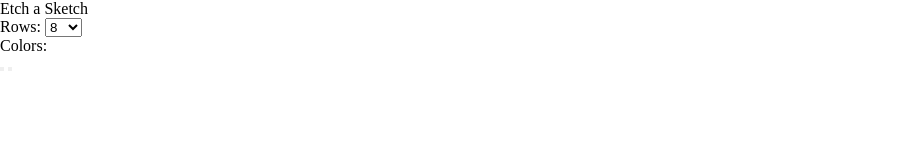
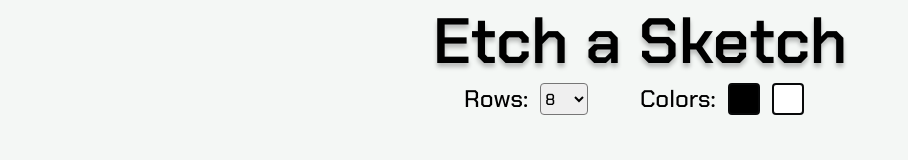
Before and after one commit to rwxdan/etch-a-sketch, a plain HTML site: page index.html in a window 1280 px wide. Shown: the whole page, without its empty margins (0-908 px from the left). Drawn offline with Linux system fonts and the light colour scheme.

Commit message:
Add top page style

```diff
--- a/style.css
+++ b/style.css
@@ -14,6 +14,7 @@
 html,
 body {
 	height: 100%;
+	background-color: var(--bg-clr);
 }
 
 *,
@@ -27,3 +28,59 @@
 	padding: 0;
 	font-style: inherit;
 }
+
+main {
+	font-family: var(--fn);
+	display: flex;
+	flex-direction: column;
+	align-items: center;
+}
+
+.title {
+	font-weight: var(--fn-ttl-w);
+	font-size: 4rem;
+	text-shadow: 0px 4px 4px rgba(0, 0, 0, 0.25);
+}
+
+.cnt {
+	display: flex;
+	width: 22rem;
+}
+
+.cnt.left,
+.cnt.right {
+	gap: 12px;
+	flex: auto;
+}
+
+.ind {
+	font-size: 24px;
+	font-weight: var(--fn-pr-w);
+}
+
+select {
+	font-family: var(--fn);
+	font-weight: var(--fn-pr-w);
+	font-size: 1rem;
+	width: 3rem;
+	border-radius: 4px;
+}
+
+select:hover {
+	background-color: var(--sec-clr);
+}
+
+.fill {
+	width: 2rem;
+	height: 2rem;
+	border: 2px solid var(--pri-clr);
+	border-radius: 4px;
+}
+
+.fill.clr-1 {
+	background-color: var(--fill-clr-1);
+}
+
+.fill.clr-2 {
+	background-color: var(--fill-clr-2);
+}
```
